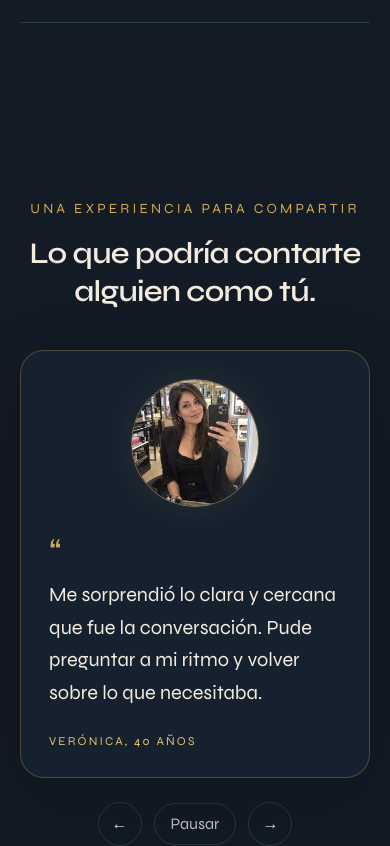
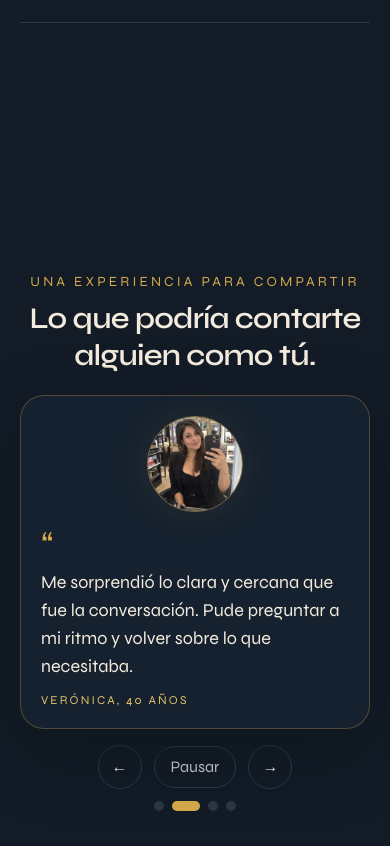
Before and after one commit to ElCopyPaste/silente-web, a Next.js app: page / in a window 390 px wide. Shown: the part 3107-3953 px from the top of the page. Built offline with nearby package versions, Linux system fonts and the light colour scheme.

Commit message:
Compactar secciones para vista móvil

```diff
--- a/components/TestimonialsCarousel.tsx
+++ b/components/TestimonialsCarousel.tsx
@@ -52,22 +52,22 @@ export function TestimonialsCarousel() {
   const active = testimonials[activeIndex];
 
   return (
-    <section id="testimonios" aria-labelledby="testimonios-title" className="bg-[var(--silente-night)] px-5 py-20 md:px-8 md:py-28">
+    <section id="testimonios" aria-labelledby="testimonios-title" className="flex min-h-[100svh] items-center bg-[var(--silente-night)] px-5 py-8 md:block md:min-h-0 md:px-8 md:py-28">
       <div className="mx-auto max-w-6xl">
         <div className="mx-auto max-w-3xl text-center">
           <p className="text-sm uppercase tracking-[.22em] text-[var(--silente-gold)]">Una experiencia para compartir</p>
-          <h2 id="testimonios-title" className="mt-4 text-3xl font-semibold leading-tight tracking-[-.025em] text-[var(--silente-ivory)] md:text-5xl">
+          <h2 id="testimonios-title" className="mt-2 text-3xl font-semibold leading-tight tracking-[-.025em] text-[var(--silente-ivory)] md:text-5xl">
             Lo que podría contarte alguien como tú.
           </h2>
         </div>
 
-        <div className="mx-auto mt-10 max-w-5xl">
+        <div className="mx-auto mt-5 max-w-5xl md:mt-10">
           <article
             key={activeIndex}
             role="group"
             aria-roledescription="diapositiva"
             aria-label={`Testimonio ${activeIndex + 1} de ${testimonials.length}`}
-            className="testimonial-slide grid min-h-[280px] items-center gap-7 rounded-3xl border border-[rgba(213,170,75,.3)] bg-[rgba(23,35,49,.78)] p-7 shadow-[0_24px_80px_rgba(0,0,0,.2)] md:grid-cols-[180px_1fr] md:gap-10 md:p-12"
+            className="testimonial-slide grid min-h-[240px] items-center gap-4 rounded-3xl border border-[rgba(213,170,75,.3)] bg-[rgba(23,35,49,.78)] p-5 shadow-[0_24px_80px_rgba(0,0,0,.2)] md:grid-cols-[180px_1fr] md:gap-10 md:p-12"
           >
             <div className="flex justify-center">
               <Image
@@ -76,19 +76,19 @@ export function TestimonialsCarousel() {
                 width={160}
                 height={160}
                 unoptimized
-                className="h-32 w-32 rounded-full border border-[rgba(229,196,106,.5)] object-cover shadow-[0_0_32px_rgba(213,170,75,.12)] md:h-40 md:w-40"
+                className="h-24 w-24 rounded-full border border-[rgba(229,196,106,.5)] object-cover shadow-[0_0_32px_rgba(213,170,75,.12)] md:h-40 md:w-40"
               />
             </div>
             <div>
               <span aria-hidden="true" className="text-4xl leading-none text-[var(--silente-gold)]">“</span>
-              <blockquote className="mt-2 text-xl leading-relaxed text-[var(--silente-ivory)] md:text-2xl">
+              <blockquote className="mt-1 text-lg leading-7 text-[var(--silente-ivory)] md:mt-2 md:text-2xl md:leading-relaxed">
                 {active.quote}
               </blockquote>
-              <p className="mt-6 text-xs uppercase tracking-[.18em] text-[var(--silente-gold-light)]">{active.label}</p>
+              <p className="mt-3 text-xs uppercase tracking-[.18em] text-[var(--silente-gold-light)]">{active.label}</p>
             </div>
           </article>
 
-          <div className="mt-6 flex flex-col items-center justify-between gap-5 sm:flex-row">
+          <div className="mt-4 flex flex-col items-center justify-between gap-3 sm:flex-row md:mt-6 md:gap-5">
             <div className="flex items-center gap-3">
               <button
                 type="button"
```
